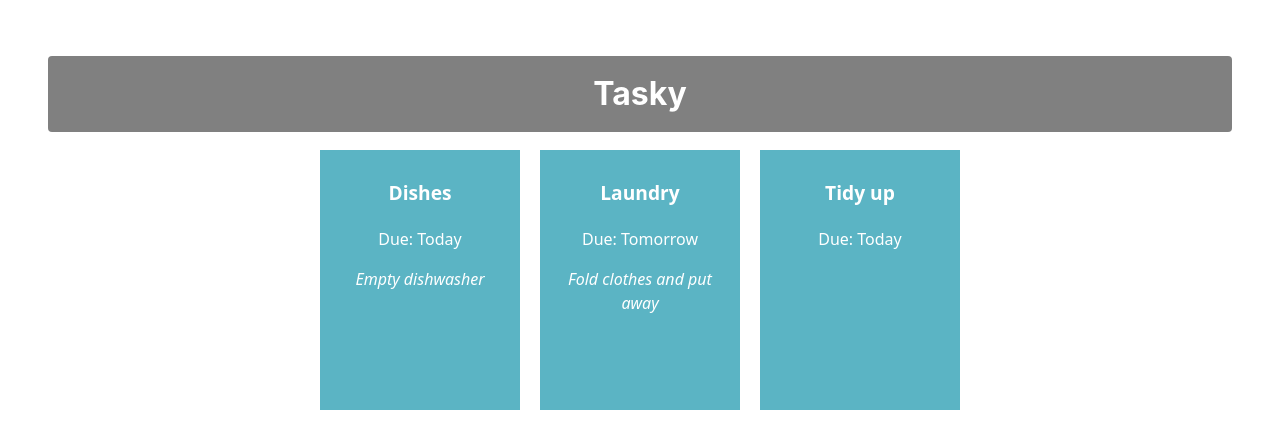
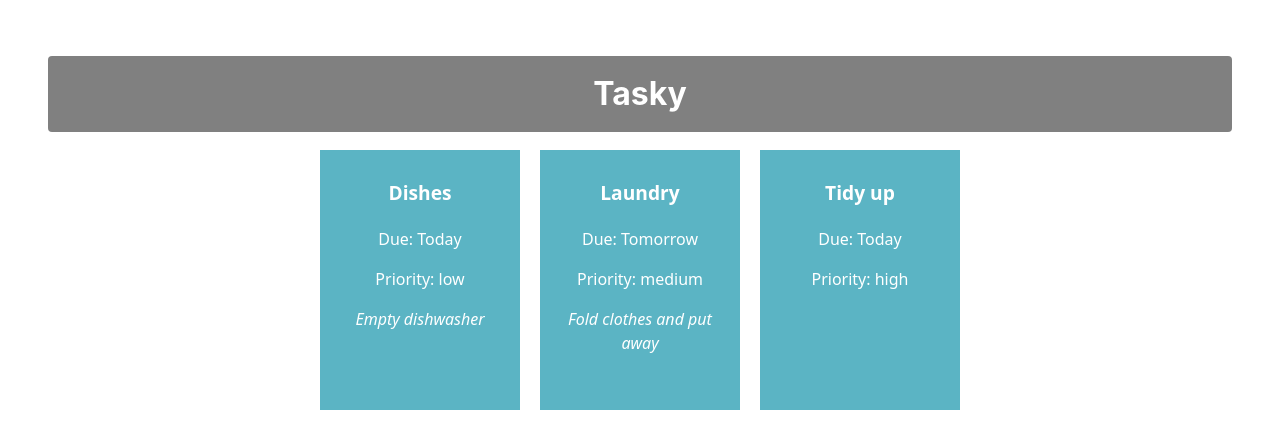
Before and after one commit to TomasMcG/react-basics-labs, a React (Vite) app in the folder tasky/: page / in a window 1280 px wide. Shown: the top 448 px of the page. Built offline with nearby package versions, Linux system fonts and the light colour scheme.

Commit message:
Tasky Lab 2a - Exercise done

```diff
--- a/tasky/src/App.jsx
+++ b/tasky/src/App.jsx
@@ -6,9 +6,9 @@
 function App() {
       const [ taskState, setTaskState ] = useState({
     tasks: [
-      { id: 1, title:"Dishes", description: "Empty dishwasher", deadline: "Today" },
-      { id: 2, title: "Laundry", description: "Fold clothes and put away", deadline: "Tomorrow" },
-      { id: 3, title: "Tidy up", deadline: "Today" }
+      { id: 1, title:"Dishes", description: "Empty dishwasher", deadline: "Today", priority: "low" },
+      { id: 2, title: "Laundry", description: "Fold clothes and put away", deadline: "Tomorrow",priority: "medium" },
+      { id: 3, title: "Tidy up", deadline: "Today",priority:"high" }
     ]
   });
 
@@ -21,6 +21,7 @@
       title={task.title}
       description={task.description}
       deadline={task.deadline}
+      priority={task.priority}
        key={task.id}
     />
   ))}
--- a/tasky/src/components/Task.jsx
+++ b/tasky/src/components/Task.jsx
@@ -8,6 +8,7 @@
         <div className="card">
             <p className="title">{props.title}</p>
             <p>Due: {props.deadline}</p>
+            <p>Priority: {props.priority}</p>
             <p className="description">{props.description}</p>
     </div>
     )
```
